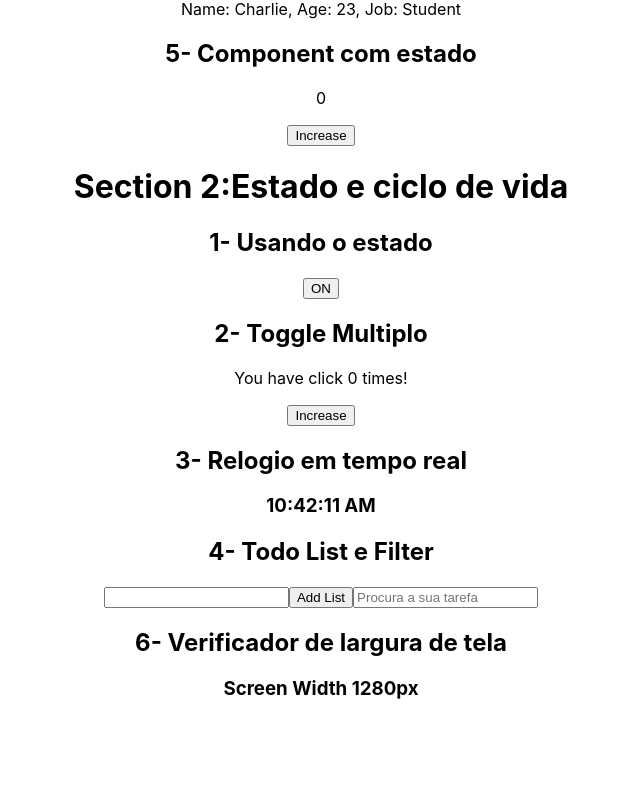
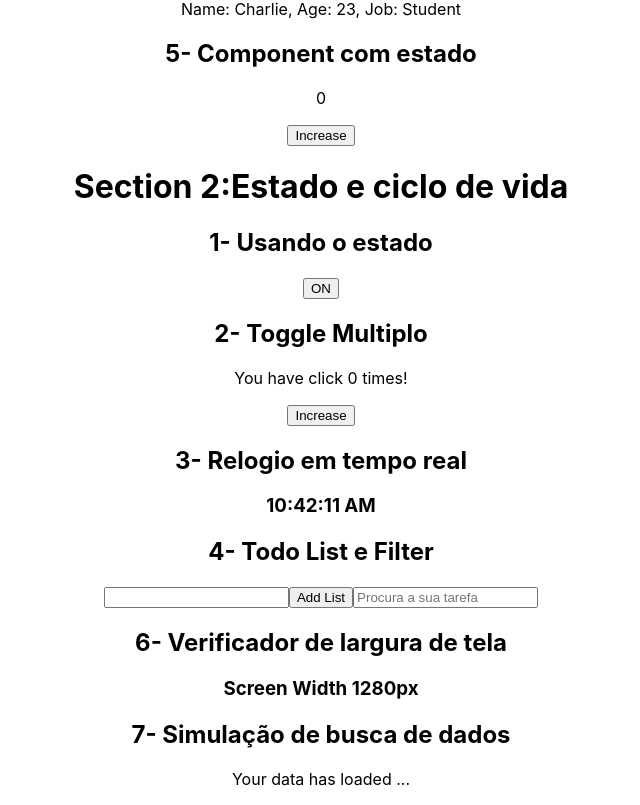
Before and after one commit to mmartins23/react-js-desafios, a React (Create React App) app in the folder 1- Components and Props/section1-app/: page / in a window 1280 px wide. Shown: the part 470-1275 px from the top of the page, without its empty margins (319-959 px from the left). Before the commit the page ends 1189 px from the top, so only its background shows below. Built offline with nearby package versions, Linux system fonts and the light colour scheme; the HTML template or start-up script is replaced by a standard one.

Commit message:
Ex 13: Simulação de busca de dados

```diff
--- a/1- Components and Props/section1-app/src/App.js
+++ b/1- Components and Props/section1-app/src/App.js
@@ -9,7 +9,7 @@ import ToggleMultiple from './components/ToggleMultiple';
 import Clock from './components/Clock';
 import TodoList from './components/TodoList';
 import WindowWitdhChecker from './components/WindowWitdhChecker';
-
+import DataFetcher from './components/DataFetcher';
 
 
 function App() {
@@ -54,6 +54,8 @@ function App() {
       <TodoList/>
       <h2>6- Verificador de largura de tela</h2>
       <WindowWitdhChecker/>
+      <h2>7- Simulação de busca de dados</h2>
+      <DataFetcher/>
     </div>
   );
 }
--- /dev/null
+++ b/1- Components and Props/section1-app/src/components/DataFetcher.jsx
@@ -0,0 +1,25 @@
+import { useEffect, useState } from "react";
+
+const DataFetcher = () => {
+  const [data, setData] = useState(null);
+
+  useEffect(() => {
+    setTimeout(() => {
+      setData({ message: "Your data has loaded ..." });
+    }, 2000);
+
+    return () => {};
+  }, []);
+
+  if (!data) {
+    return <p>Loading data ....</p>;
+  }
+
+  return (
+    <div>
+      <p>{data.message}</p>
+    </div>
+  );
+};
+
+export default DataFetcher;
```
Also changed, not shown: 1 other file (tests, documents, lock files or other folders).
